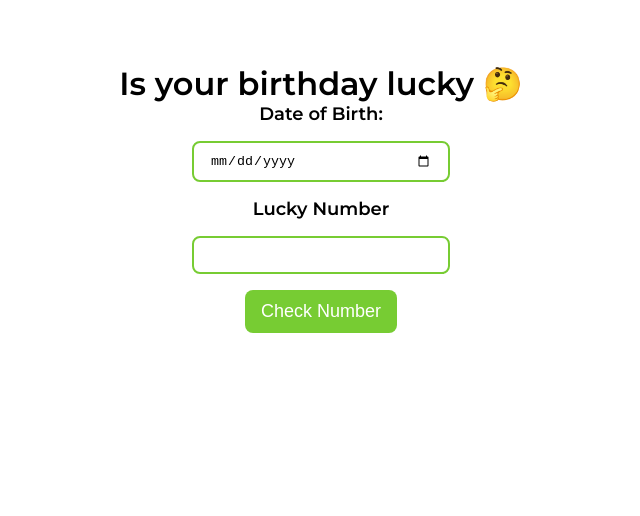
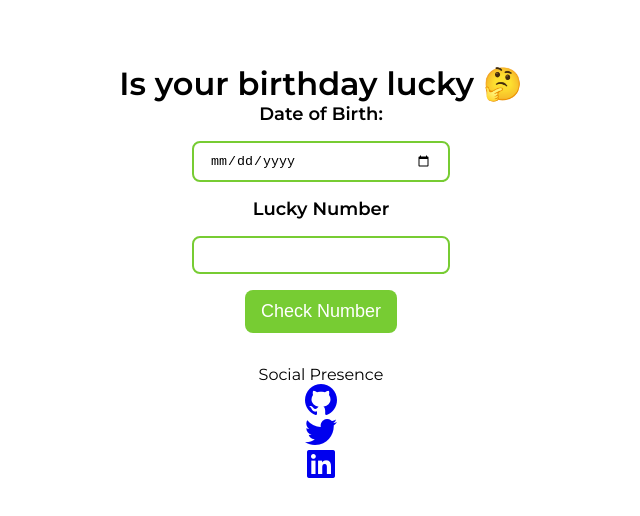
Before and after one commit to sk-ip/Lucky_Birthday, a plain HTML site: page index.html in a window 1280 px wide. Shown: the whole page, without its empty margins (319-959 px from the left). Drawn offline with Linux system fonts and the light colour scheme.

Commit message:
html: index: Add footer

```diff
--- a/index.html
+++ b/index.html
@@ -3,8 +3,9 @@
   <head>
     <meta charset="utf-8">
     <meta name="viewport" content="width=device-width">
-    <title>repl.it</title>
+    <title>Lucky Birthday</title>
     <link href="style.css" rel="stylesheet" type="text/css" />
+    <link href="fontawesome-free-5.15.4-web/css/all.css" rel="stylesheet" />
   </head>
   <body class="container">
     <main>
@@ -18,6 +19,30 @@
     </div>
     <p id="output-box" ></p>
     </main>
+
+    <footer class="footer">
+        <div class="footer-header">Social Presence</div>
+        <ul class="social-links list-non-bullet">
+            <li class="list-item-inline">
+                <a class="link" href="https://github.com/sk-ip" target="_blank" >
+                    <i class="fab fa-github fa-2x"></i>
+                </a>
+            </li>
+            <li class="list-item-inline">
+                <a class="link" href="https://twitter.com/SudhanshuK15" target="_blank" >
+                    <i class="fab fa-twitter fa-2x"></i>
+                </a>
+            </li>
+            <li class="list-item-inline">
+                <a class="link" href="https://linkedin.com/in/sudhanshu-k/" target="_blank" >
+                    <i class="fab fa-linkedin fa-2x"></i>
+                </a>
+            </li>
+
+        </ul>
+    </footer>
+
+
   </body>
   <script src="script.js"></script>
 </html>
```
